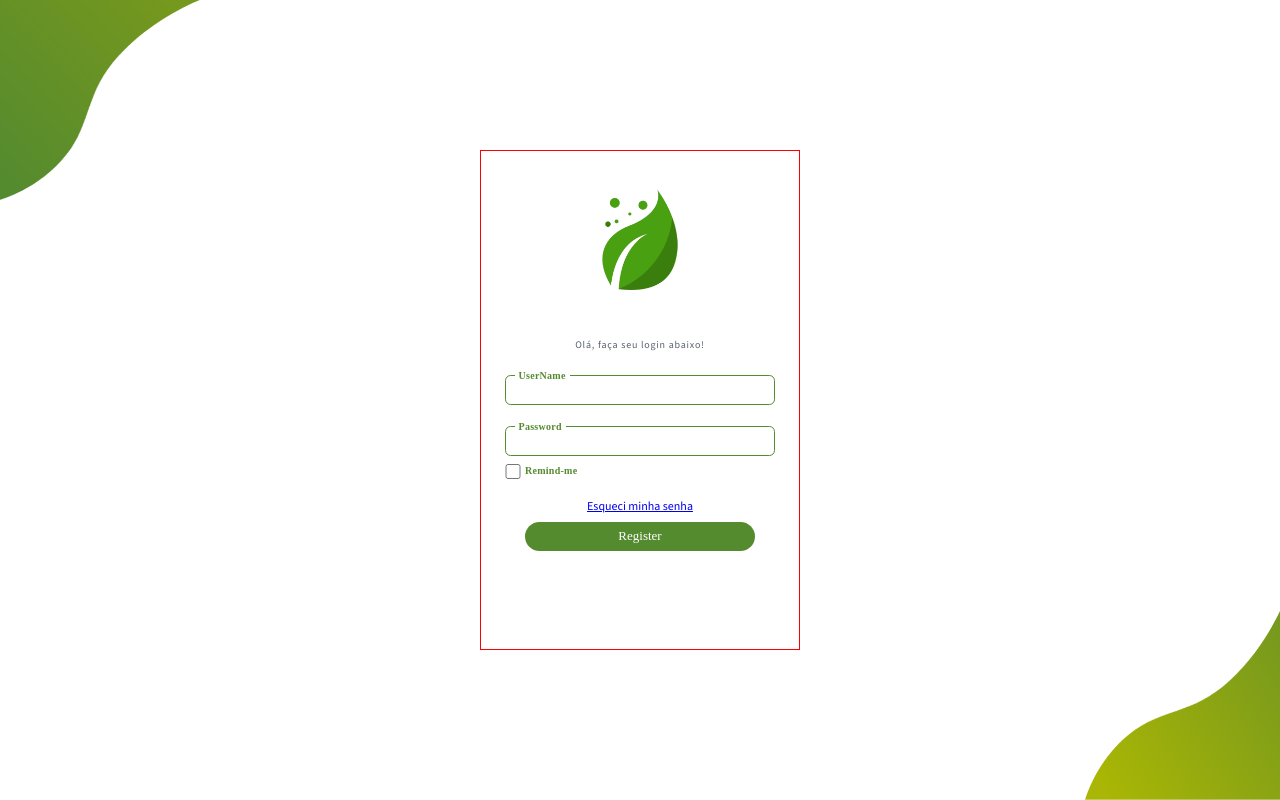
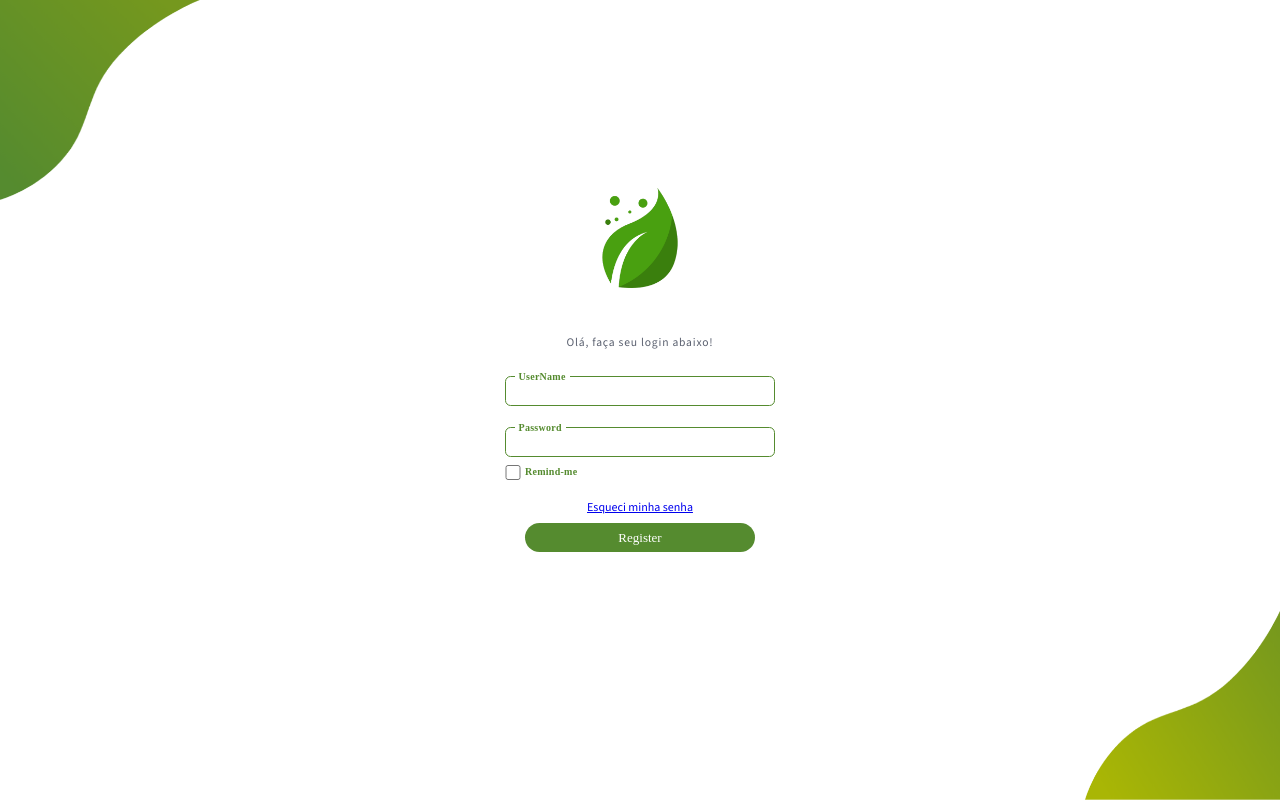
Before and after one commit to leonardojcpg/loomi-frontend-challenge, a React (Vite) app: page /register in a window 1280 px wide. Built offline with nearby package versions, Linux system fonts and the light colour scheme.

Commit message:
feat: Finishing styling UserForm component

```diff
--- a/src/Components/Button/index.jsx
+++ b/src/Components/Button/index.jsx
@@ -1,9 +1,9 @@
 import PropTypes from "prop-types";
 
-import { RegisterButton } from "./styles.js";
+import { ButtonComponent } from "./styles.js";
 
 export const Button = ({buttonText}) => {
-  return <RegisterButton>{buttonText}</RegisterButton>;
+  return <ButtonComponent>{buttonText}</ButtonComponent>;
 };
 
 
--- a/src/Components/Button/styles.js
+++ b/src/Components/Button/styles.js
@@ -1,6 +1,6 @@
 import styled from 'styled-components'
 
-export const RegisterButton = styled.button`
+export const ButtonComponent = styled.button`
     width: 230px;
     height: 29px;
     border: none;
@@ -11,4 +11,9 @@ export const RegisterButton = styled.button`
     font-size: 13px;
     border-radius: 15px;
     margin-top: .5rem;
+
+    &:hover{
+        opacity: 90%;
+        cursor: pointer;
+    }
 `
--- a/src/Components/UserForm/styles.js
+++ b/src/Components/UserForm/styles.js
@@ -12,7 +12,6 @@ export const UserFormBackgroundContainer = styled.div`
     top: 50%;
     left: 50%;
     transform: translate(-50%, -50%);
-    border: 1px solid red;
 
     form{
         margin-bottom: 5.625rem;
@@ -36,6 +35,7 @@ export const UserFormBackgroundContainer = styled.div`
     }
 
     .inputPassword{
+        padding-left: 0.5rem;
         width: 16.875rem;
         height: 1.875rem;
         display: flex;
@@ -79,7 +79,7 @@ export const HelloMessageSpanContainer = styled.div`
     transform: translate(0, -90%);
     width: 28.813rem;
     text-align: center;
-    font: normal 400 0.625rem Source Sans Pro;
+    font: normal 400 0.725rem Source Sans Pro;
     letter-spacing: 0.05rem;
     color: #595F6E;
     opacity: 1;
```
